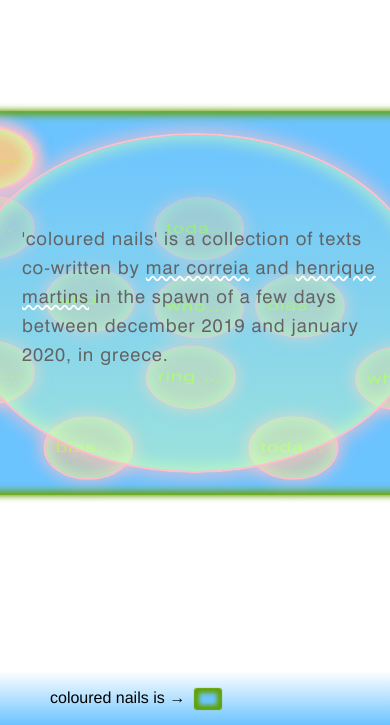
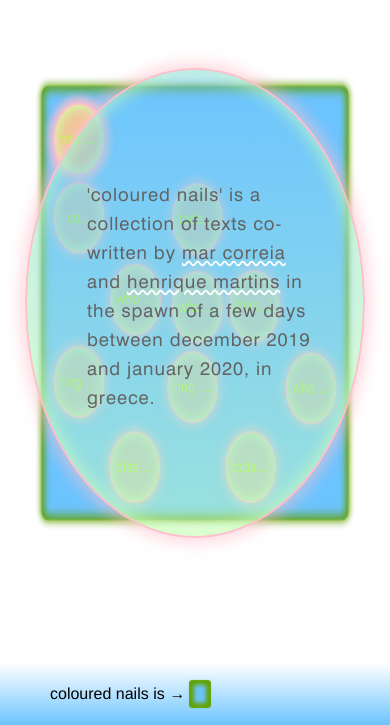
Before and after one commit to xrfg/coloured-nails, a React (Create React App) app: page /description in a window 390 px wide. Shown: the part 119-844 px from the top of the page. Built offline with nearby package versions, Linux system fonts and the light colour scheme.

Commit message:
trying to deploy

```diff
--- a/src/Sass/Animation.scss
+++ b/src/Sass/Animation.scss
@@ -25,3 +25,10 @@
   justify-content: center;
   align-items: center;
 }
+
+@media (max-width: 600px) {
+  .galaxy {
+    transform: rotateY(45deg);
+    scale: 0.8;
+  }
+}
--- a/src/Sass/Description.scss
+++ b/src/Sass/Description.scss
@@ -52,3 +52,13 @@ a {
     }
   }
 }
+
+@media (max-width: 600px) {
+  .description-component {
+    height: 47rem;
+    width: 34rem;
+    .blob {
+      padding: 9rem 2rem 2rem 4rem;
+    }
+  }
+}
--- a/src/Sass/Footer.scss
+++ b/src/Sass/Footer.scss
@@ -10,6 +10,10 @@ footer {
   font-family: "Franklin Gothic Medium", "Arial Narrow", Arial, sans-serif;
 }
 
+.footer-container {
+  display: flex;
+  align-items: center;
+}
 .footer-description {
   position: relative;
   text-decoration: none;
@@ -17,8 +21,8 @@ footer {
 }
 
 .footer-screen {
-  margin-left: 10px;
-  position: absolute;
+  margin-left: 0.5rem;
+  /* position: absolute; */
   width: 2.6rem;
   height: 2rem;
   border-radius: 2px;
@@ -41,3 +45,11 @@ footer {
     box-shadow: 0 0 1px 1px $pulseColorTwo, inset 0 0 2px 2px $pulseColorTwo;
   }
 }
+
+@media (max-width: 600px) {
+  .footer-screen {
+    width: 2rem;
+    height: 2.6rem;
+    margin-bottom: 0rem;
+  }
+}
--- a/src/Sass/Lake.scss
+++ b/src/Sass/Lake.scss
@@ -25,3 +25,8 @@
   width: 100%;
   height: 100%;
 }
+
+@media (max-width: 900px) {
+  .lake {
+  }
+}
--- a/src/Scripts/App.js
+++ b/src/Scripts/App.js
@@ -4,7 +4,7 @@ import "../Sass/Reset.scss";
 import { BrowserRouter } from "react-router-dom";
 import Footer from "./Components/Footer";
 
-function App() {
+function App(props) {
   return (
     <BrowserRouter>
       <div className="App">
--- a/src/Scripts/Components/Box.js
+++ b/src/Scripts/Components/Box.js
@@ -1,5 +1,5 @@
 import React, { useState } from "react";
-import { Link, Route } from "react-router-dom";
+import { Link } from "react-router-dom";
 import "../../Sass/Box.scss";
 
 export default function Box(props) {
@@ -12,12 +12,6 @@ export default function Box(props) {
   const [playState, setPlayState] = useState("running");
   const [opacity, setOpacity] = useState("rgba(255, 201, 130, 0.5)");
   const [zIndex, setZIndex] = useState("10");
-
-  // after 13 clicked times, hide the lakes
-  const [count, setCount] = useState(0);
-  const increment = () => {
-    setCount((count) => count + 1);
-  };
 
   return (
     <Link
@@ -33,7 +27,6 @@ export default function Box(props) {
       }}
       onClick={() => {
         setDisplay("none");
-        increment();
       }}
       to={{
         pathname: `/box/${textId}`,
--- a/src/Scripts/Components/Description.js
+++ b/src/Scripts/Components/Description.js
@@ -18,9 +18,19 @@ export default function Description(props) {
         <div className="blob">
           <p className="blob__text">
             'coloured nails' is a collection of texts co-written by{" "}
-            <a href="https://www.instagram.com/slantedroof2000/">mar correia</a>{" "}
+            <a
+              rel="noreferrer"
+              href="https://www.instagram.com/slantedroof2000/"
+              target="_blank"
+            >
+              mar correia
+            </a>{" "}
             and{" "}
-            <a href="https://www.instagram.com/lavendersweatexcess">
+            <a
+              rel="noreferrer"
+              href="https://www.instagram.com/lavendersweatexcess"
+              target="_blank"
+            >
               henrique martins
             </a>{" "}
             in the spawn of a few days between december 2019 and january 2020,
--- a/src/Scripts/Components/Footer.js
+++ b/src/Scripts/Components/Footer.js
@@ -6,7 +6,7 @@ import "../../Sass/Reset.scss";
 export default function Footer() {
   return (
     <footer className="background4">
-      <section className="content-container">
+      <section className="content-container footer-container">
         <span className="footer-description">coloured nails is &rarr;</span>
         <Link to="/description" className="footer-screen"></Link>
       </section>
--- a/src/Scripts/Components/Lake.js
+++ b/src/Scripts/Components/Lake.js
@@ -8,8 +8,6 @@ export default function Lake(props) {
   const [boxNumbering, setBoxNumbering] = useState([]);
 
   const [textData] = useState(textList);
-
-  /*  const [playState, setPlayState] = useState("running"); */
 
   useEffect(() => {
     // componentDidMount
@@ -29,15 +27,7 @@ export default function Lake(props) {
   }, []);
 
   return (
-    <div
-      /* onMouseOver={() => {
-        setPlayState("paused");
-      }}
-      onMouseOut={() => {
-        setPlayState("running");
-      }} */
-      className={`lake__${props.lakeNumber} plane`}
-    >
+    <div className={`lake__${props.lakeNumber} plane`}>
       {boxNumbering.map((box, i) => {
         return (
           <Box
@@ -48,7 +38,6 @@ export default function Lake(props) {
             boxNum={box}
             key={box}
             animationDelay={i + 1 + "s"}
-            /* playState={playState} */
           />
         );
       })}
--- a/src/Scripts/Components/TextComponent.js
+++ b/src/Scripts/Components/TextComponent.js
@@ -1,4 +1,4 @@
-import React, { useState } from "react";
+import React from "react";
 import { Route } from "react-router-dom";
 import "../../Sass/Reset.scss";
 import "../../Sass/TextComponent.scss";
@@ -10,7 +10,6 @@ export default function TextComponent(props) {
     <div
       className="overlay"
       onClick={(e) => {
-        console.log(e.target);
         if (e.target.className === "overlay") props.history.goBack();
       }}
     >
```
Also changed, not shown: src/Sass/Reset.scss (+7 -0 lines).
